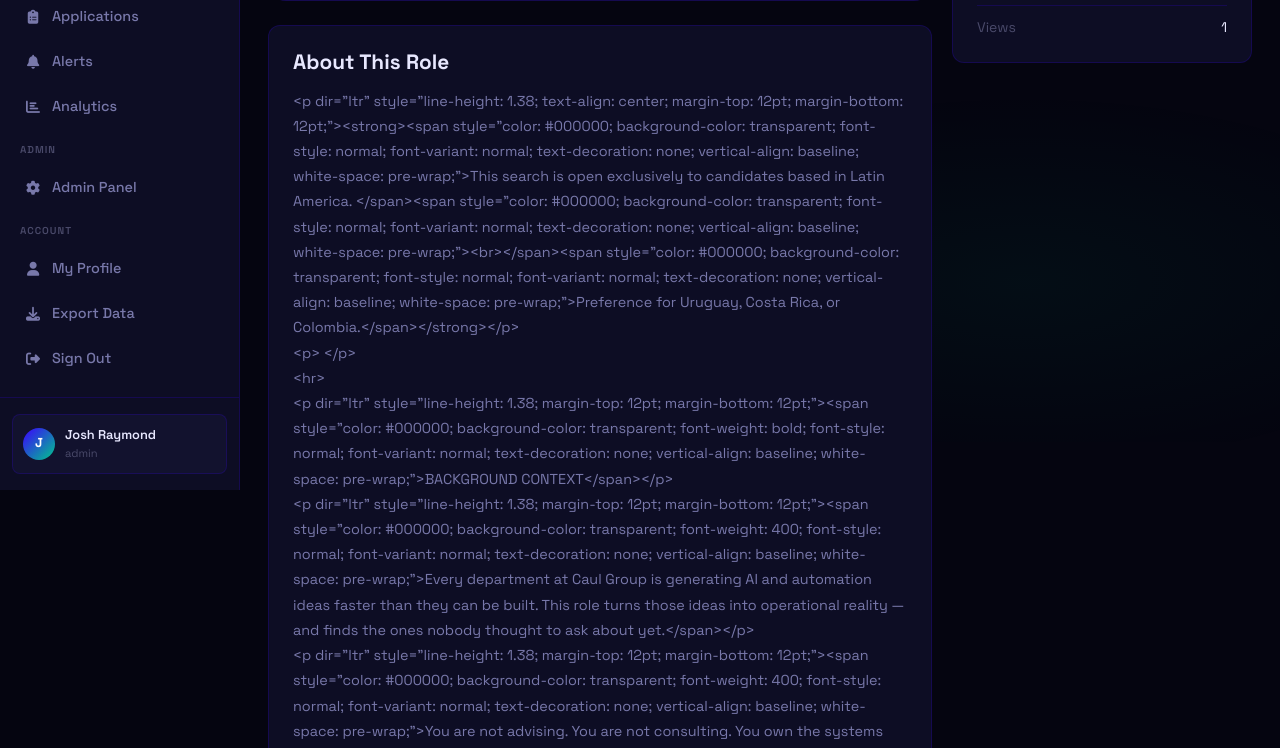
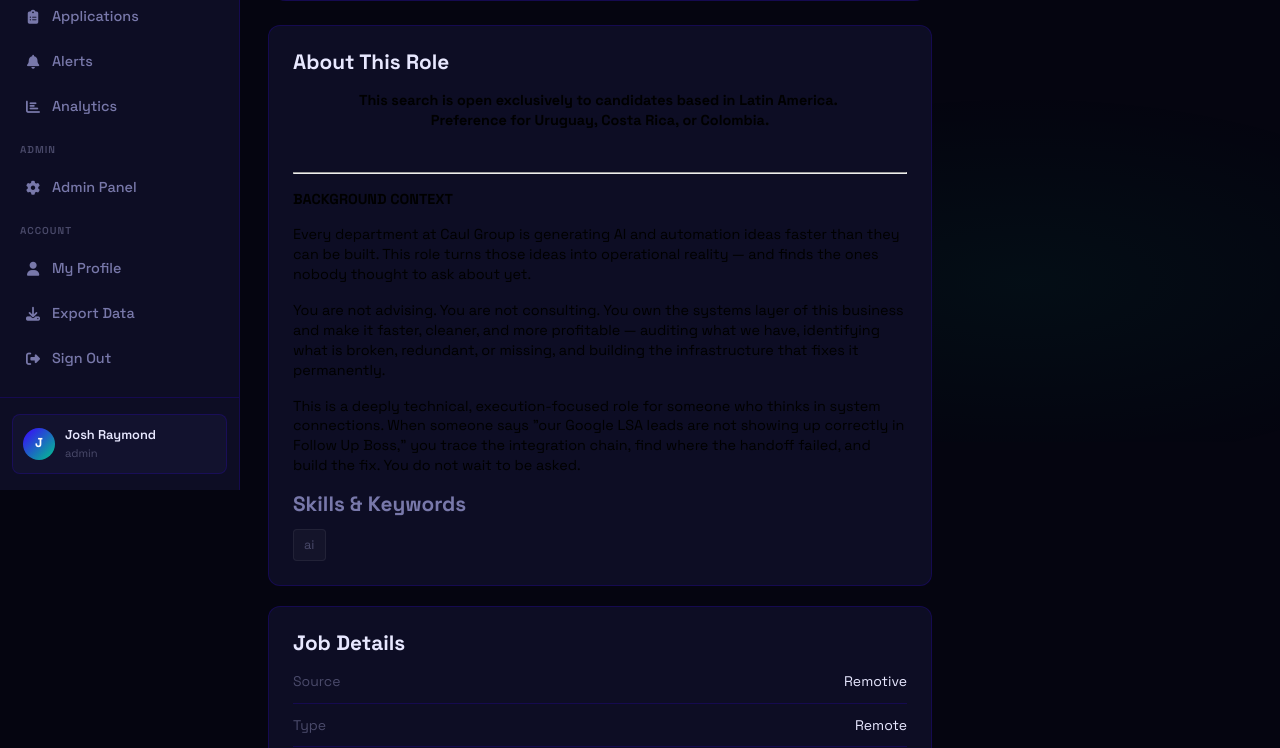
Before and after one commit to joshray7/Jobwave-by-Josh, a Flask app: page /jobs/95 in a window 1280 px wide. Shown: the part 358-1106 px from the top of the page. Run offline with Flask 3, Linux system fonts and the light colour scheme; a user stored in the database is signed in; data comes from the database, SQL or seed files in the repository; data that the repository does not hold is empty.

Commit message:
hope this work

```diff
--- a/templates/job_detail.html
+++ b/templates/job_detail.html
@@ -57,7 +57,7 @@
 
     <div class="card" style="margin-bottom:20px;">
       <h3 style="margin-bottom:14px;">About This Role</h3>
-      <div style="color:var(--text-dim);line-height:1.75;font-size:0.9rem;white-space:pre-line;">{{ job.description or "No description provided." }}</div>
+      <div style="color:var(--text-dim);line-height:1.75;font-size:0.9rem;;">{{ job.description | safe }}</div>
     </div>
 
     {% if job.requirements %}
```
